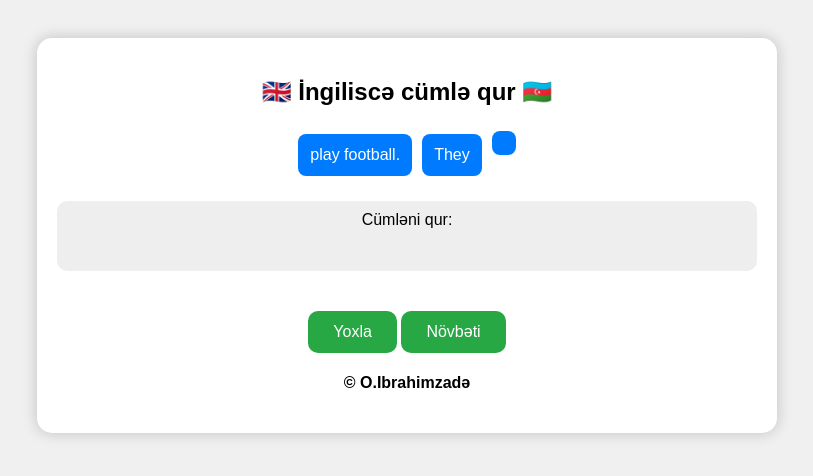
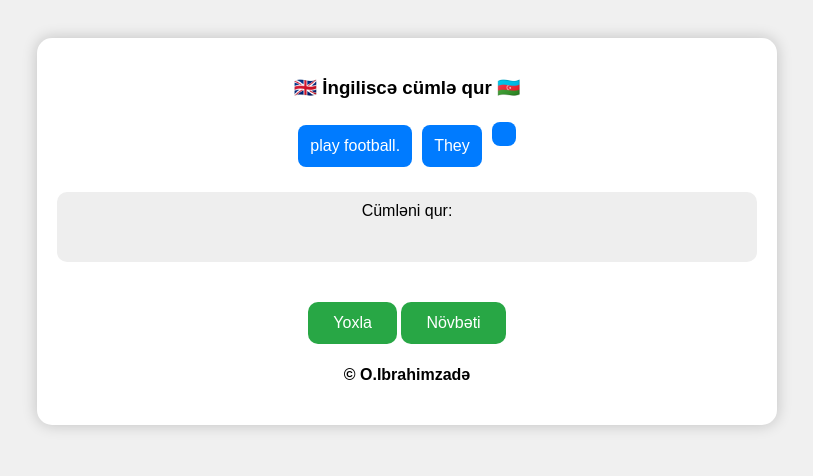
Before and after one commit to Oder89/english, a plain HTML site: page index.html in a window 1280 px wide. Shown: the whole page, without its empty margins (233-1046 px from the left). Drawn offline with Linux system fonts and the light colour scheme.

Commit message:
Update index.html

```diff
--- a/index.html
+++ b/index.html
@@ -17,7 +17,7 @@
 </head>
 <body>
 <div class="game-container">
-  <h2>🇬🇧 İngiliscə cümlə qur 🇦🇿</h2>
+  <h3>🇬🇧 İngiliscə cümlə qur 🇦🇿</h3>
   <div id="words"></div>
   <div id="sentence">Cümləni qur: </div>
   <div id="result"></div>
```
